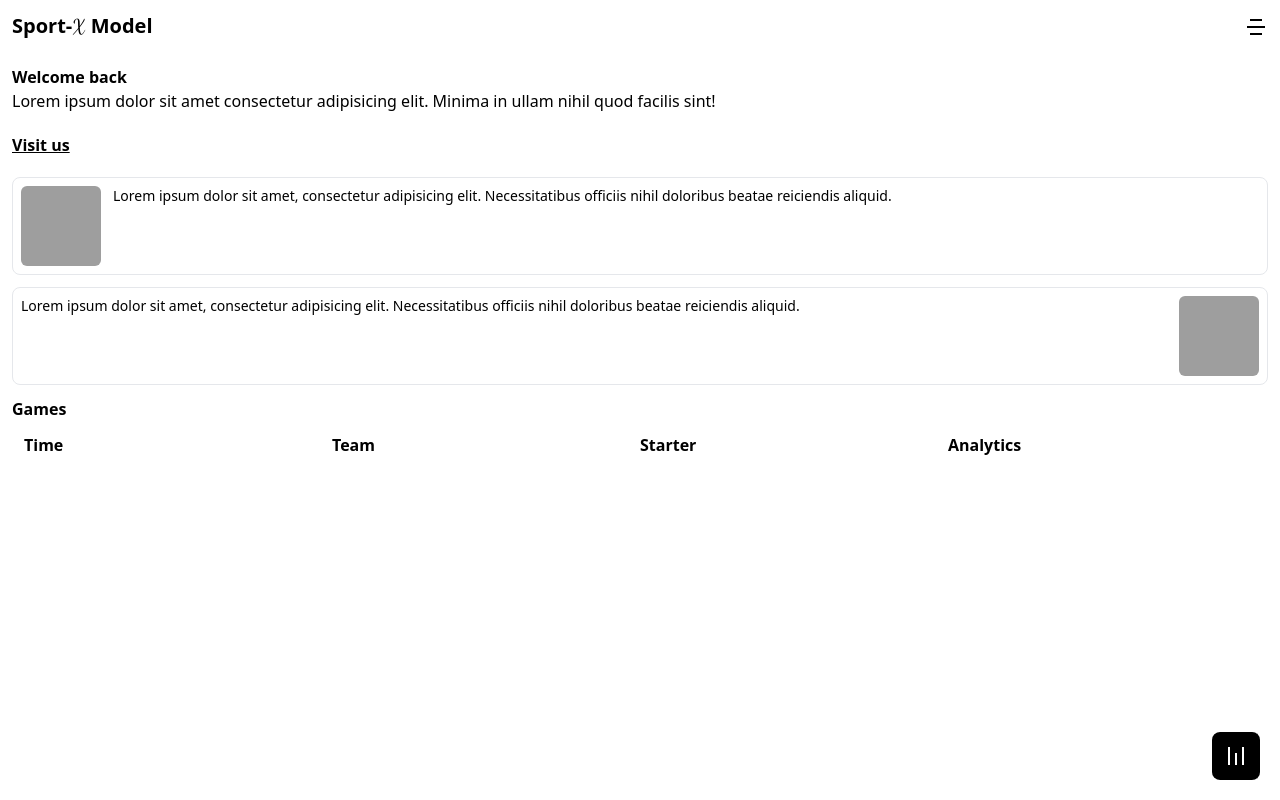
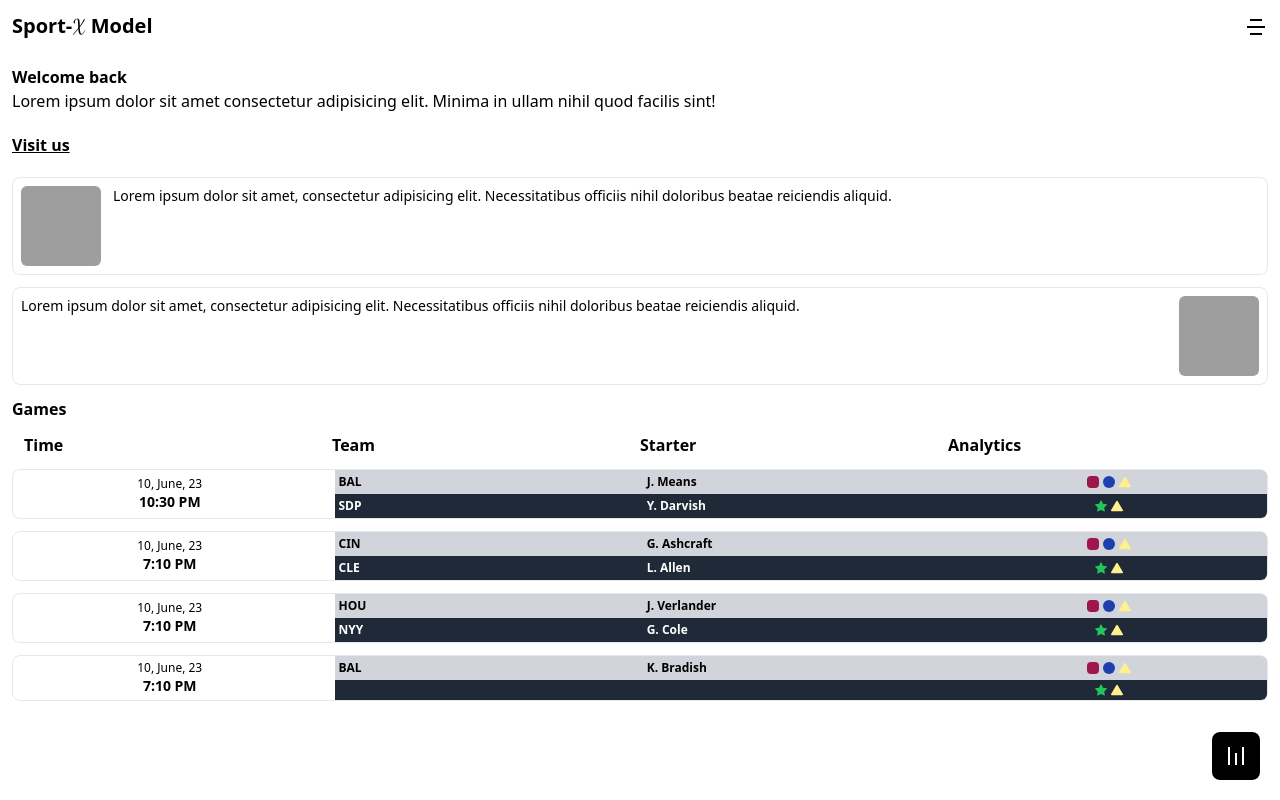
Before and after one commit to faysalewucse/sport-x, a React (Vite) app: page / in a window 1280 px wide. Built offline with nearby package versions, Linux system fonts and the light colour scheme; grey boxes are pictures that could not be loaded.

Commit message:
Update Games.jsx

```diff
--- a/src/pages/Home/Games.jsx
+++ b/src/pages/Home/Games.jsx
@@ -13,7 +13,7 @@ const Games = () => {
         <h6 className="w-1/4">Analytics</h6>
       </div>
 
-      {pairedTeams.filter(team => team.chart_type === "bar").map((pair, index) => (
+      {pairedTeams.map((pair, index) => (
         <GamesCard key={index} pair={pair} />
       ))}
     </div>
```
